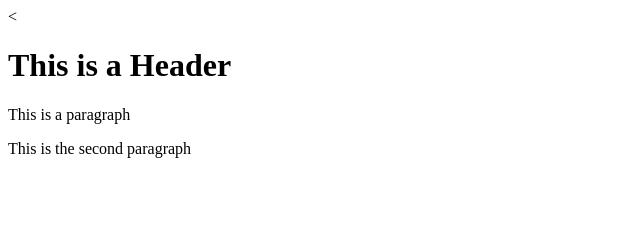
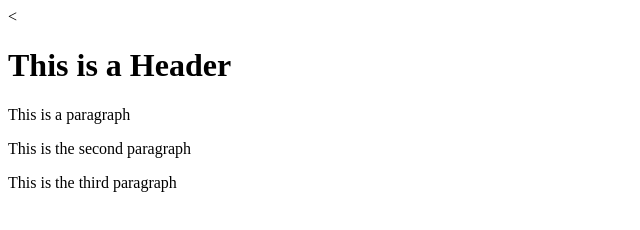
Before and after one commit to bhanu21196/git-test, a website: page index.html in a window 1280 px wide. Shown: the whole page, without its empty margins (0-640 px from the left). Drawn offline with Linux system fonts and the light colour scheme.

```diff
--- a/index.html
+++ b/index.html
@@ -5,5 +5,6 @@
         <<h1>This is a Header</h1>
         <p>This is a paragraph</p>
         <p>This is the second paragraph</p>
+        <p>This is the third paragraph</p>
     </body>
 </html>
```
Also changed, not shown: package.json (added, +24 -0 lines), 1 other file.
